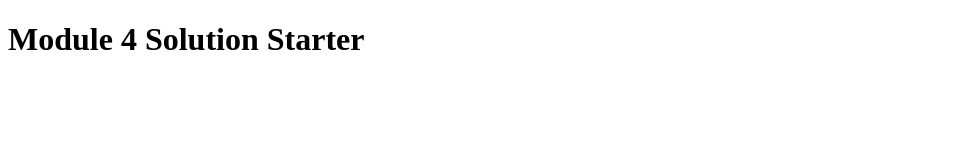
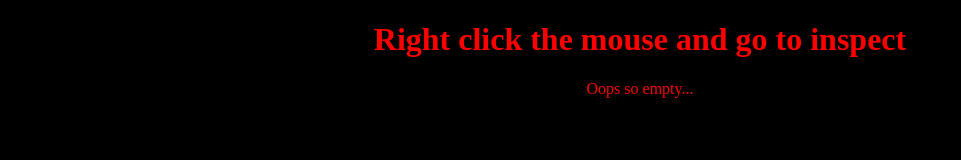
Before and after one commit to yashrajlabde/modSol4, a plain HTML site: page index.html in a window 1280 px wide. Shown: the whole page, without its empty margins (0-961 px from the left). Drawn offline with Linux system fonts and the light colour scheme.

Commit message:
Added some styles

```diff
--- a/index.html
+++ b/index.html
@@ -10,7 +10,8 @@
   <script src="SpeakGoodBye.js"></script>
   <script src="script.js"></script>
 </head>
-<body>
-  <h1>Module 4 Solution Starter</h1>
+<body style="background-color: black; color:red">
+  <h1 style="text-align: center;">Right click the mouse and go to inspect</h1>
+  <p style="text-align: center;"> Oops so empty...</p>
 </body>
 </html>
```
